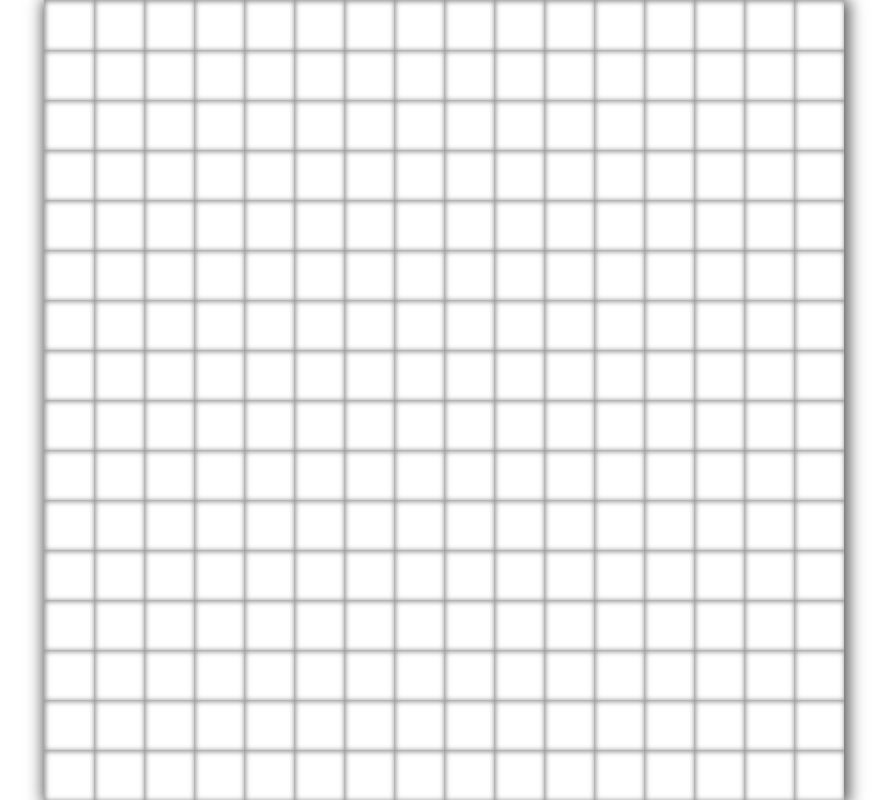
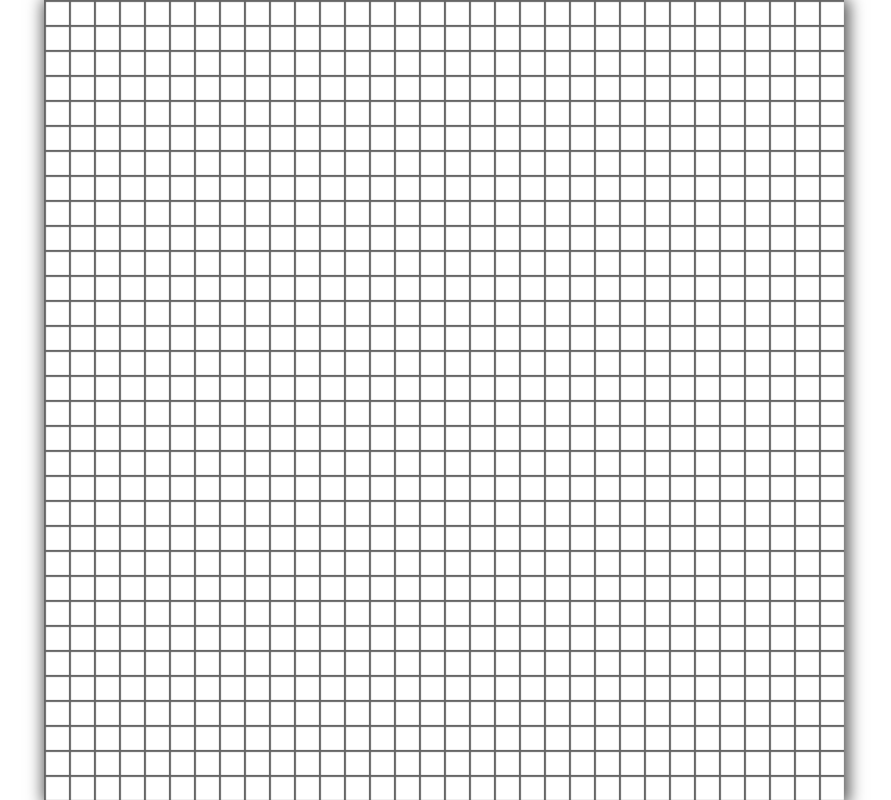
Before and after one commit to mistercwood/etch-a-sketch, a plain HTML site: page index.html in a window 1280 px wide. Shown: the whole page, without its empty margins (196-1087 px from the left). Drawn offline with Linux system fonts and the light colour scheme.

Commit message:
Updated grid-generation function to fit grid-squares to container evenly based on provided value

```diff
--- a/script.js
+++ b/script.js
@@ -1,14 +1,15 @@
 function gridGenerate(squares) {
     let gridContainer = document.querySelector("#gridContainer");
-//    let gridWidth = gridContainer.offsetWidth;
-//    let squareWidth = (gridWidth / squares);
-//    let squareHeight = (gridHeight / squares);
+    let gridWidth = gridContainer.offsetWidth;
+    let gridHeight = gridContainer.offsetHeight;
+    let squareWidth = (gridWidth / squares);
+    let squareHeight = (gridHeight / squares);
     for (let i = 0; i < squares**2; i++) {
         let gridSquare = document.createElement("div");
         gridSquare.classList.add("gridSquare");
         gridContainer.appendChild(gridSquare);
-//        gridSquare.style.width = squareWidth;
-//        gridSquare.style.height = squareHeight;
+        gridSquare.style.width = squareWidth;
+        gridSquare.style.height = squareHeight;
     }
 }
 
@@ -18,12 +19,6 @@ function paintSquare(e) {
 
 let currentSquare = document.getElementById("gridContainer");
 currentSquare.addEventListener("mouseover", paintSquare);
-
-function shadeSquare() {
-    let shades = ["hsl(0, 0%, 100%", "hsl(0, 0%, 90%", "hsl(0, 0%, 80%", "hsl(0, 0%, 70%",
-    "hsl(0, 0%, 60%", "hsl(0, 0%, 50%", "hsl(0, 0%, 40%", "hsl(0, 0%, 30%",
-    "hsl(0, 0%, 20%", "hsl(0, 0%, 10%", "hsl(0, 0%, 0%"];
-}
 
 function rainbow() {
     let colourElements = ['0', '1', '2', '3', '4', '5', '6', '7', '8', '9', 'A',
@@ -36,4 +31,10 @@ function rainbow() {
     return(currentColour.join(""));
 }
 
-gridGenerate(16);
+function shadeSquare() {
+    let shades = ["hsl(0, 0%, 100%", "hsl(0, 0%, 90%", "hsl(0, 0%, 80%", "hsl(0, 0%, 70%",
+    "hsl(0, 0%, 60%", "hsl(0, 0%, 50%", "hsl(0, 0%, 40%", "hsl(0, 0%, 30%",
+    "hsl(0, 0%, 20%", "hsl(0, 0%, 10%", "hsl(0, 0%, 0%"];
+}
+
+gridGenerate(32);
--- a/styles.css
+++ b/styles.css
@@ -34,7 +34,7 @@ body {
     flex-shrink: 1;
     flex-basis: auto;
     background: white;
-    box-shadow: inset 1px 1px 5px 1px #999;
+    box-shadow: inset 1px 1px 1px 1px #666;
     padding: 0px;
     margin: 0px;
     width: 50px;
```
